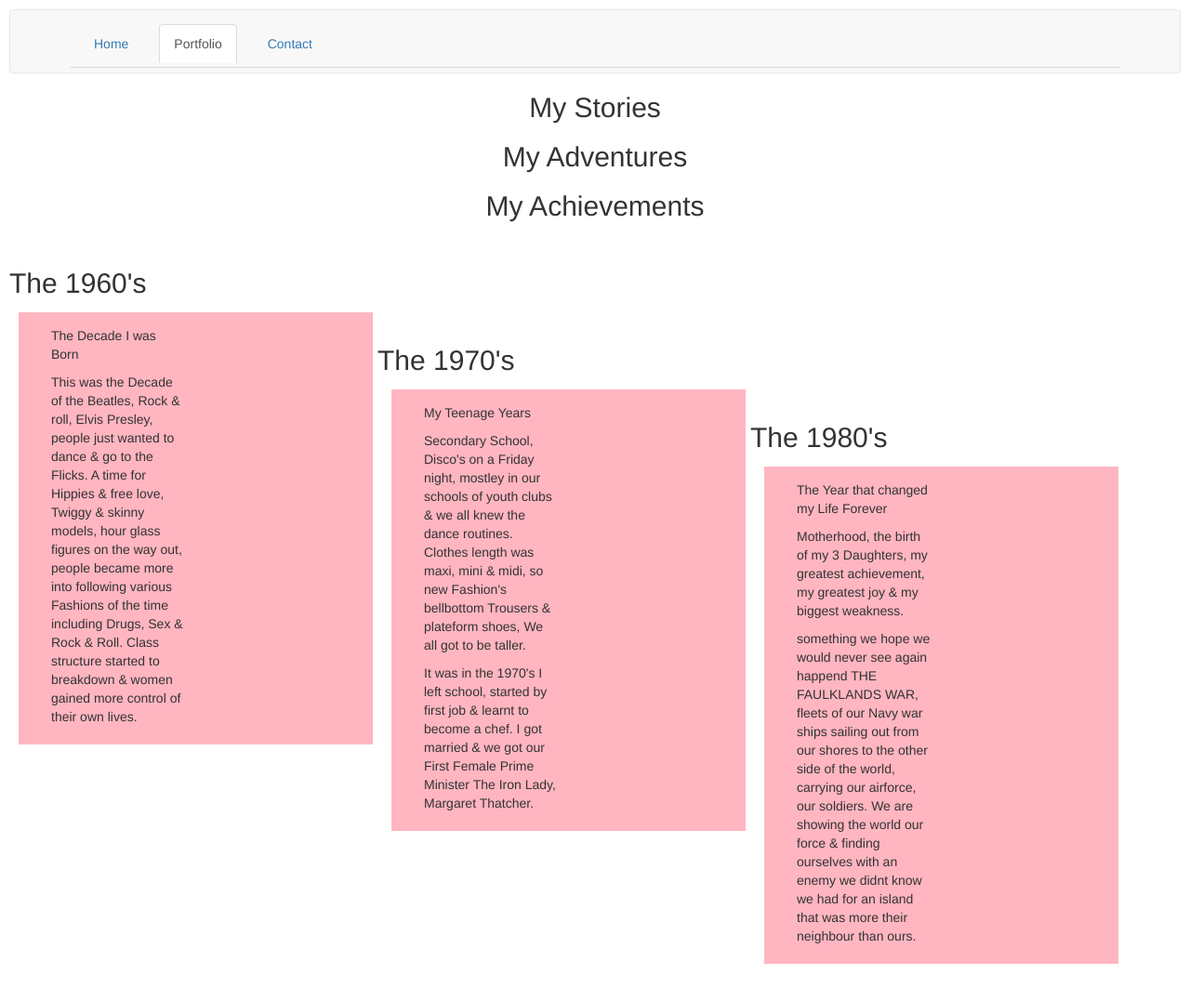
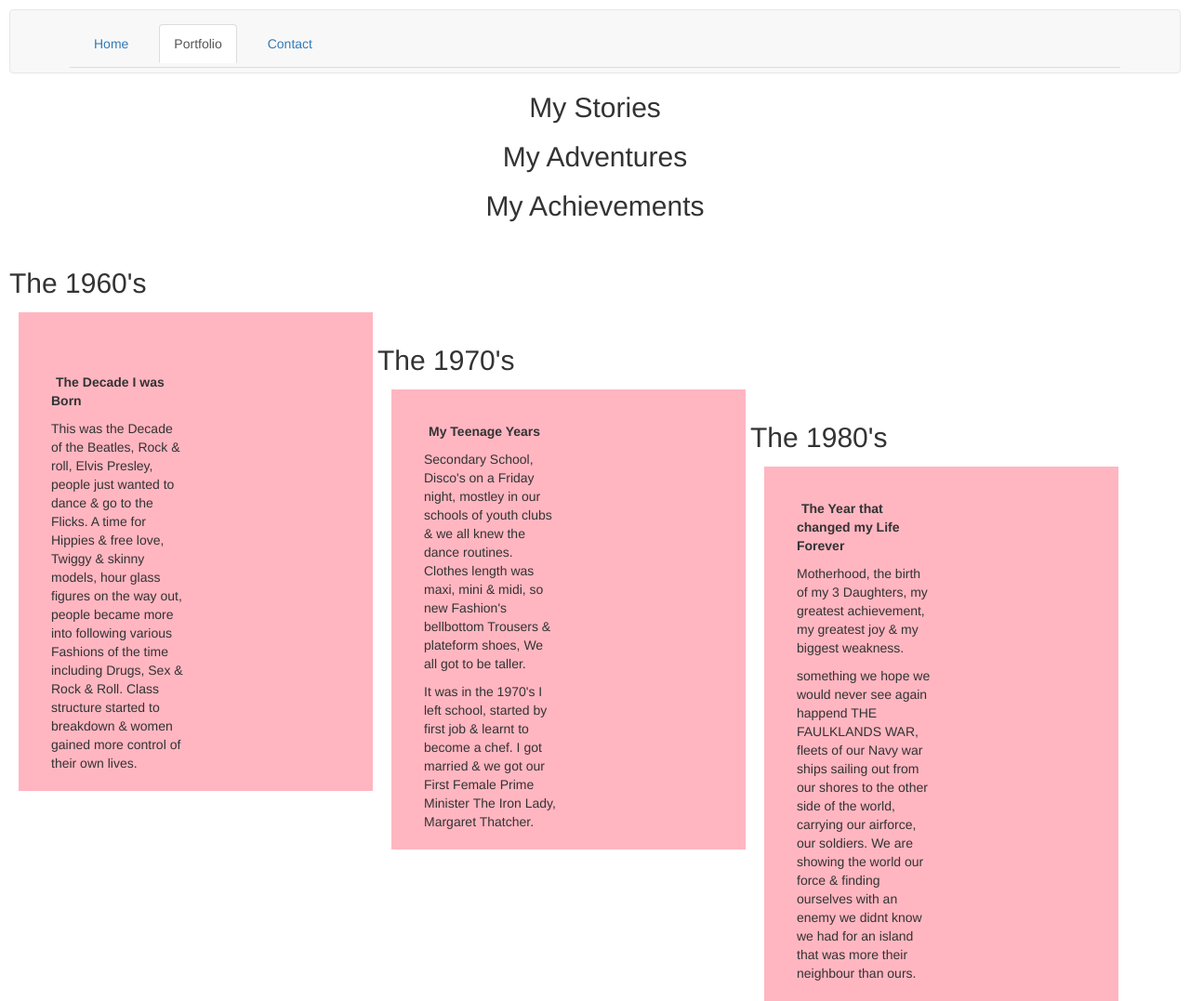
Before and after one commit to traceysaada/week-2-responsive-portfolio, a plain HTML site: page portfolio.html in a window 1280 px wide. Shown: the whole page at 93% size. Before the commit the page ends 1047 px from the top, so only its background shows below. Drawn offline with nearby package versions, Linux system fonts and the light colour scheme.

Commit message:
first line in card portfolio mad bold

```diff
--- a/portfolio.html
+++ b/portfolio.html
@@ -45,7 +45,7 @@
           <div class="card">
             <div class="card-body">
 
-              <p class="card-text">The Decade I was Born<p>
+              <strong></p> <p class="card-text">The Decade I was Born</strong><p>
         This was the Decade of the Beatles, Rock & roll, Elvis Presley, people
         just wanted to dance & go to the Flicks. A time for Hippies & free love,
         Twiggy & skinny models, hour glass figures on the way out, people became
@@ -64,8 +64,8 @@
           <div class="col-sm-6">
             <div class="card">
               <div class="card-body">
-
-                <p class="card-text">My Teenage Years<p>
+              <strong>
+                <p class="card-text">My Teenage Years</strong><p>
       <p>
         Secondary School, Disco's on a Friday night, mostley
         in our schools of youth clubs & we all knew the dance routines. Clothes
@@ -88,8 +88,8 @@
         <div class="col-sm-6">
           <div class="card">
             <div class="card-body">
-
-              <p class="card-text">The Year that changed my Life Forever<p>
+            <strong>
+              <p class="card-text">The Year that changed my Life Forever</strong><p>
 
       <p>
         Motherhood, the birth of my 3 Daughters, my greatest achievement, my
```
